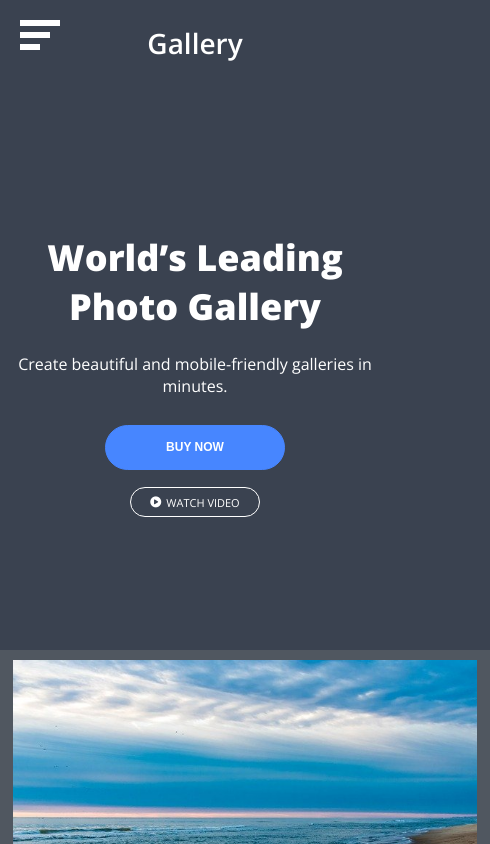
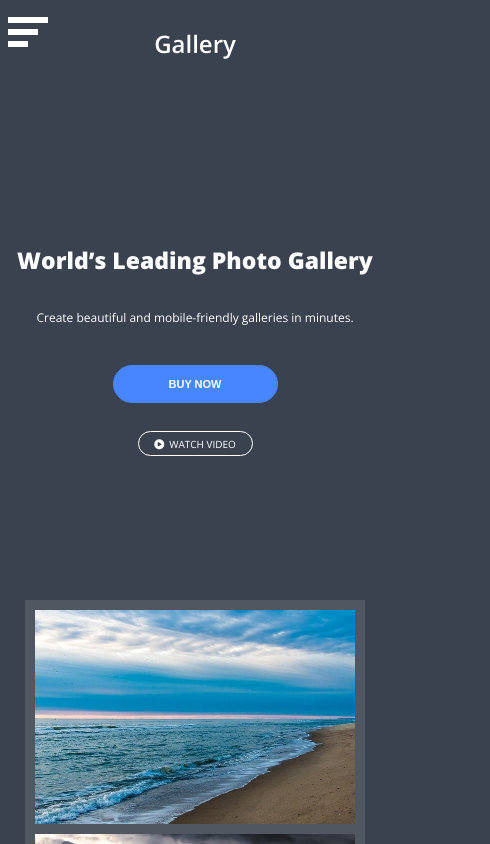
Before and after one commit to Celkowy/photo-gallery, a plain HTML site: page index.html in a window 390 px wide. Shown: the top 844 px of the page, 490 px wide, since content can reach past the window. Drawn offline with nearby package versions, Linux system fonts and the light colour scheme.

Commit message:
fixes on mobile

```diff
--- a/style.css
+++ b/style.css
@@ -366,6 +366,11 @@ footer {
     border-bottom: none;
   }
 
+  .hamburger {
+    top: 2%;
+    left: 2%;
+  }
+
   .nav-icon {
     position: absolute;
     top: 0;
@@ -423,7 +428,7 @@ footer {
   }
 
   .gallery {
-    max-width: 500px;
+    max-width: 510px;
   }
 
   .wrap-info h1 {
@@ -473,3 +478,152 @@ footer {
     font-size: 11px;
   }
 }
+
+@media (max-width: 640px) {
+
+  .wrap-info h1 {
+    font-size: 32px;
+  }
+
+  .wrap-info h2 {
+    font-size: 14px;
+  }
+
+  .wrap-info-buy-me {
+    width: 170px;
+    height: 40px;
+    font-size: 11px;
+  }
+
+  .watch-video {
+    width: 120px;
+    height: 25px;
+    font-size: 10px;
+  }
+}
+
+@media (max-width: 560px) {
+
+  img {
+    width: 420px;
+    padding: 5px 0;
+  }
+
+  .gallery {
+    width: 440px;
+  }
+
+  .wrap-info {
+    height: 250px;
+  }
+
+  .wrap-info h1 {
+    font-size: 28px;
+  }
+
+  .wrap-info h2 {
+    font-size: 13px;
+  }
+
+  .wrap-info-buy-me {
+    width: 165px;
+    height: 38px;
+  }
+
+  .watch-video {
+    width: 115px;
+    height: 25px;
+  }
+}
+
+@media (max-width: 480px) {
+
+
+  .nav-icon {
+    font-size: 24px;
+  }
+
+  img {
+    width: 360px;
+  }
+
+  .gallery {
+    width: 380px;
+  }
+
+
+  .wrap-info h1 {
+    font-size: 24px;
+  }
+
+  .wrap-info h2 {
+    font-size: 12px;
+  }
+}
+
+@media (max-width: 420px) {
+
+  img {
+    width: 320px;
+  }
+
+  .gallery {
+    width: 340px;
+  }
+
+  .wrap-info h1 {
+    font-size: 23px;
+  }
+
+  .wrap-info h2 {
+    font-size: 12px;
+  }
+}
+
+@media (max-width: 380px) {
+
+  img {
+    width: 300px;
+  }
+
+  .gallery {
+    width: 320px;
+  }
+
+  .wrap-info h1 {
+    font-size: 22px;
+  }
+
+}
+
+@media (max-width: 360px) {
+
+  img {
+    width: 260px;
+  }
+
+  .gallery {
+    width: 280px;
+  }
+
+  .wrap-info h1 {
+    font-size: 21px;
+  }
+
+  .wrap-info h2 {
+    font-size: 11px;
+  }
+
+
+}
+
+@media (max-width: 320px) {
+
+  img {
+    width: 240px;
+  }
+
+  .gallery {
+    width: 260px;
+  }
+}
```
